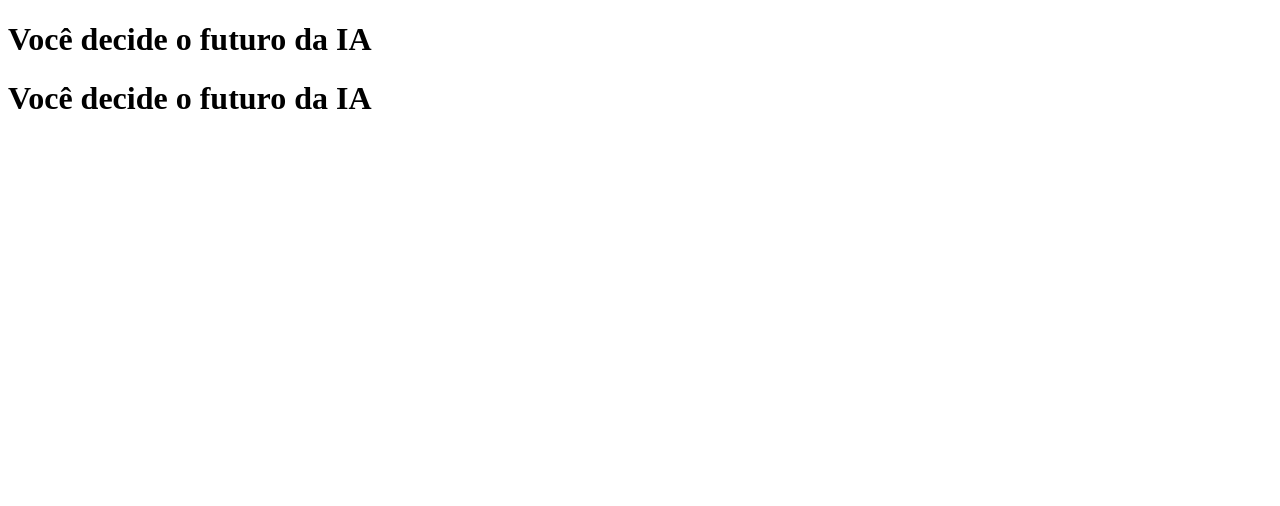
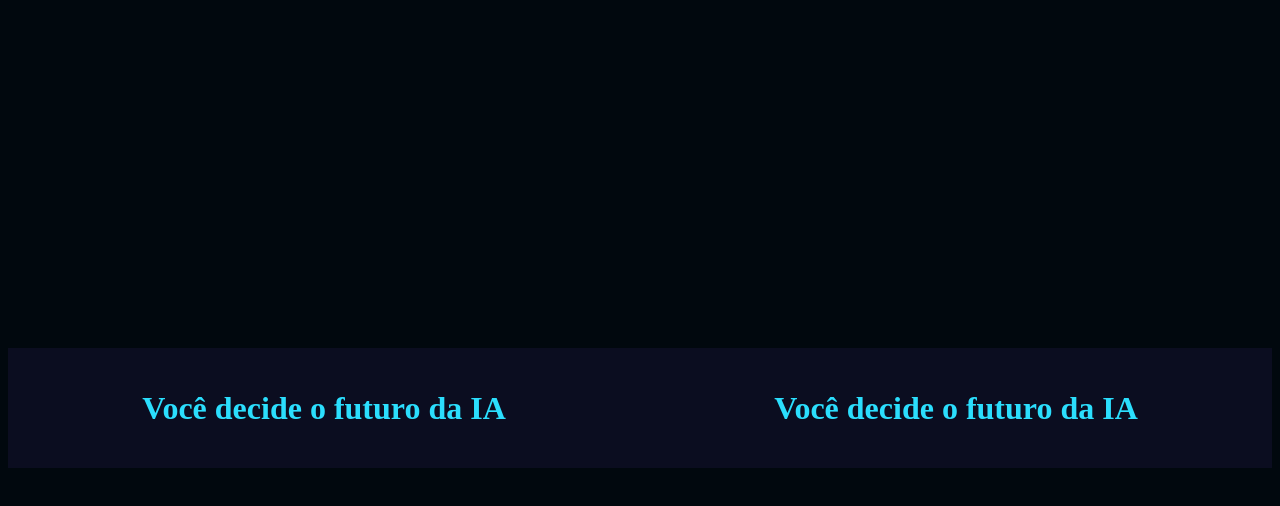
Before and after one commit to Beletini/futuro-IA, a plain HTML site: page index.html in a window 1280 px wide. Drawn offline with Linux system fonts and the light colour scheme.

Commit message:
Define CSS variables and update body styles

```diff
--- a/style.css
+++ b/style.css
@@ -1 +1,40 @@
- f
+:root {
+  --cor-fundo: #;
+  --cor-principal: #;
+  --cor-secundaria: #;
+  --cor-destaque: #;
+  --cor-texto: #;
+}:root {
+  --cor-fundo: #01080E;
+  --cor-principal: #0B0D20 ;
+  --cor-secundaria: #212333;
+  --cor-destaque: #2BDEFD;
+  --cor-texto: #D7F9FF;
+}body {
+  background-color: var(--cor-fundo);
+  color: var(--cor-texto);
+}body {
+  background-color: var(--cor-fundo);
+  color: var(--cor-texto);
+  display: flex;
+  justify-content: center;
+  align-items: center;
+
+}body {
+  background-color: var(--cor-fundo);
+  color: var(--cor-texto);
+  display: flex;
+  justify-content: center;
+  align-items: center;
+  min-height: 100vh;
+}.caixa-principal{
+  background-color: var(--cor-principal);
+  width: 90%;
+}.caixa-principal{
+  background-color: var(--cor-principal);
+  width: 90%;
+  text-align: center;
+  padding: 20px;
+}h1{
+ color: var(--cor-destaque);
+}
```
